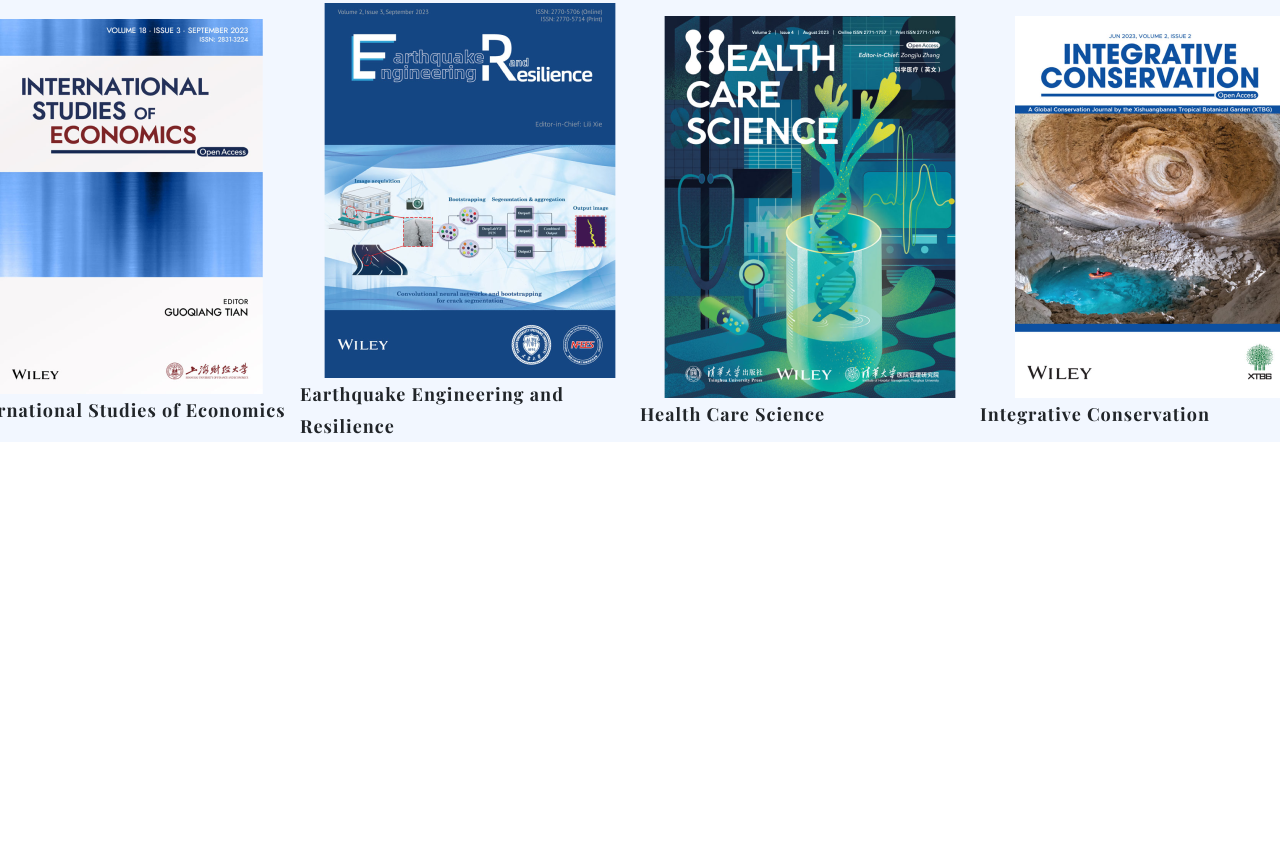
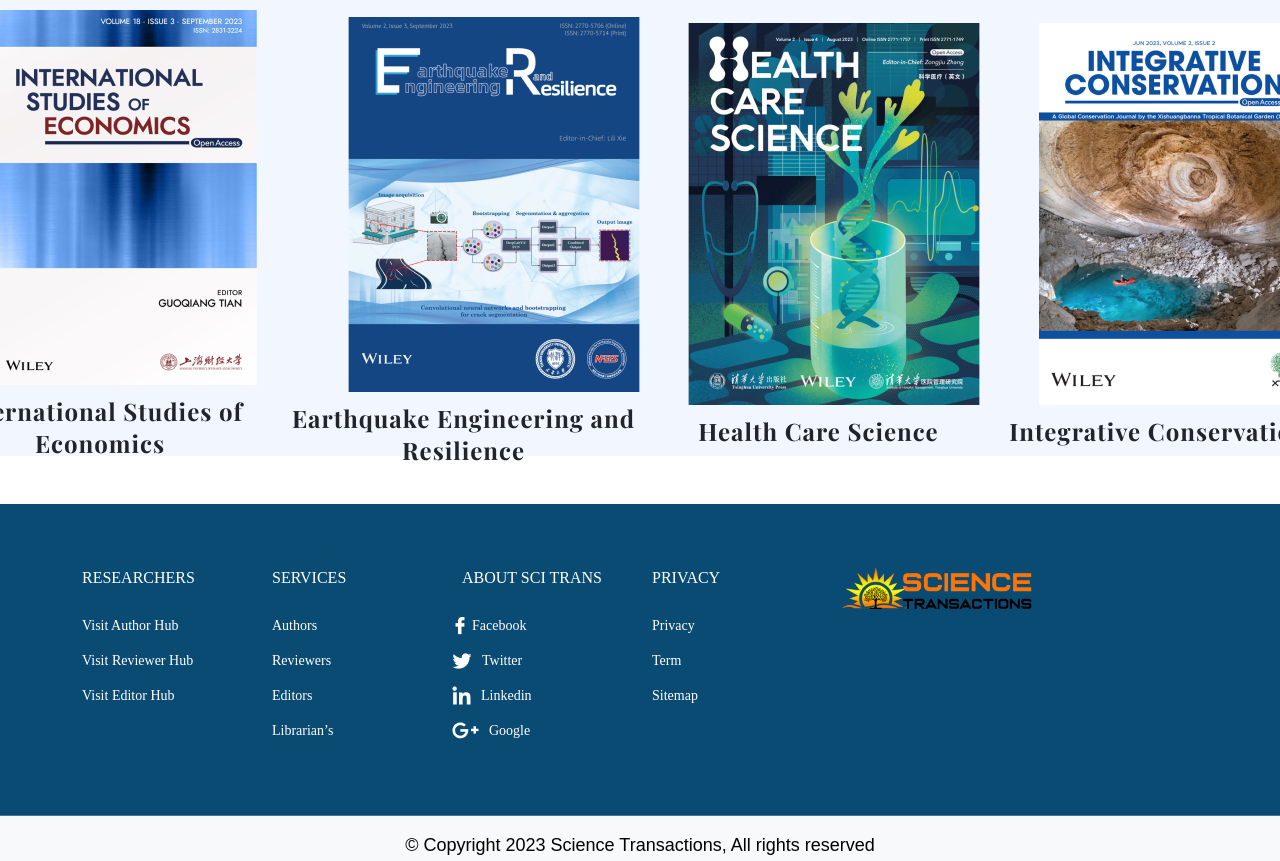
Before and after one commit to jainam-b/ST_Responsive, a plain HTML site: page index.html in a window 1280 px wide. Shown: the part 1939-2800 px from the top of the page. Before the commit the page ends 2381 px from the top, so only its background shows below. Drawn offline with nearby package versions, Linux system fonts and the light colour scheme.

Commit message:
footer completed

```diff
--- a/index.html
+++ b/index.html
@@ -311,7 +311,7 @@
 
       <div class="imagefigma-1-parent ">
         <img
-          class="imagefigma-1-icon"
+          class="imagefigma-1-icon lib_img1"
           alt=""
           src="/images/imagefigma 1.png"
         />
@@ -324,9 +324,9 @@
         <div></div>
       </div>
       <!-- 2 -->
-      <div class="imagefigma-1-parent">
+      <div class="imagefigma-1-parent ">
         <img
-          class="imagefigma-1-icon"
+          class="imagefigma-1-icon lib_img"
           alt=""
           src="/images/imagefigma 2.png"
         />
@@ -373,5 +373,104 @@
 
   <!-- Library ends -->
 
+
+  <!-- Footer starts -->
+<!-- <div class="footer_bg">
+  <div class="d-flex justify-content-end align-items-center flex-row"  >
+  <div class="d-flex justify-content-center align-items-center flex-row">
+      <div>container 1</div>
+      <div>container 1</div>
+      <div>container 1</div>
+      <div>container 1</div>
+  </div>
+</div>
+</div> -->
+
+
+
+
+
+<footer class="footer_bg text-white mt-5">
+<div class="container py-5">
+  <div class="row py-3">
+
+    <div class="col-lg-2 col-md-6 mb-4 mb-lg-0">
+      <h6 class="text-uppercase font-weight-bold mb-4">RESEARCHERS</h6>
+      <ul class="list-unstyled mb-0 text-white">
+        <li class="mb-2"><a href="#" class=" text-white text-decoration-none
+          text-decoration-none
+          text-decoration-none ">Visit Author Hub</a></li>
+        <li class="mb-2"><a href="#" class="text-white text-decoration-none">Visit Reviewer Hub</a></li>
+        <li class="mb-2"><a href="#" class="text-white text-decoration-none">Visit Editor Hub</a></li>
+
+      </ul>
+    </div>
+
+    <div class="col-lg-2 col-md-6 mb-4 mb-lg-0">
+      <h6 class="text-uppercase font-weight-bold mb-4">SERVICES</h6>
+      <ul class="list-unstyled mb-0">
+        <li class="mb-2"><a href="#" class="text-white text-decoration-none">Authors</a></li>
+        <li class="mb-2"><a href="#" class="text-white text-decoration-none">Reviewers</a></li>
+        <li class="mb-2"><a href="#" class="text-white text-decoration-none">Editors</a></li>
+        <li class="mb-2"><a href="#" class="text-white text-decoration-none">Librarian’s</a></li>
+      </ul>
+    </div>
+
+    <div class="col-lg-2 col-md-6 mb-4 mb-lg-0">
+      <h6 class="text-uppercase font-weight-bold mb-4">ABOUT SCI TRANS</h6>
+      <ul class="list-unstyled mb-0">
+        <li class="mb-2"><a href="#" class="text-white text-decoration-none"><img class="facebook_img" alt="" src="images/Icon_11_.png" />Facebook</a></li>
+        <li class="mb-2"><a href="#" class="text-white text-decoration-none">
+          <img class="twitter_img" alt="" src="images/_x30_4.Twitter.png"/>Twitter</a></li>
+        <li class="mb-2"><a href="#" class="text-white text-decoration-none"><div class="facebook">
+          <img
+            class="linkedin_img"
+            alt=""
+            src="images/linkedin (3).png"
+          />Linkedin</a></li>
+        <li class="mb-2"><a href="#" class="text-white text-decoration-none"><img
+          class="google_img"
+          alt=""
+          src="images/google-plus.png"
+        />Google</a></li>
+      </ul>
+    </div>
+    <div class="col-lg-2 col-md-6 mb-4 mb-lg-0">
+      <h6 class="text-uppercase font-weight-bold mb-4">PRIVACY</h6>
+      <ul class="list-unstyled mb-0">
+        <li class="mb-2"><a href="#" class="text-white text-decoration-none">Privacy</a></li>
+        <li class="mb-2"><a href="#" class="text-white text-decoration-none">Term</a></li>
+        <li class="mb-2"><a href="#" class="text-white text-decoration-none">Sitemap</a></li>
+
+      </ul>
+    </div>
+    <div class="col-lg-4 col-md-6 mb-lg-0">
+      <!-- <h6 class="text-uppercase font-weight-bold mb-4">Registered Office Address</h6> -->
+      <img class="footer_logo mb-4" src="/images/logo15.png" alt="">
+
+      <ul class="list-inline mt-4">
+        <li class="list-inline-item"><a href="#" target="_blank" title="twitter"><i class="fab  fa-2x fa-twitter"></i></a></li>
+        <li class="list-inline-item"><a href="#" target="_blank" title="facebook"><i class="fab fa-2x fa-facebook-f"></i></a></li>
+        <li class="list-inline-item"><a href="#" target="_blank" title="instagram"><i class="fab fa-2x fa-instagram"></i></a></li>
+        <li class="list-inline-item"><a href="#" target="_blank" title="pinterest"><i class="fab fa-2x fa-youtube"></i></a></li>
+        <li class="list-inline-item"><a href="#" target="_blank" title="vimeo"><i class="fab fa-2x fa-google"></i></a></li>
+      </ul>
+    </div>
+  </div>
+</div>
+<hr class="p-0 m-0 b-0">
+
+
+<div class="bg-light py-2">
+  <div class="container text-center">
+    <p class="text-black text-decoration-none mb-0 py-2">&copy; Copyright  2023 Science Transactions, All rights reserved</p>
+
+    </div>
+  </div>
+
+</footer>
+
+  <!-- Footer ends -->
+
   </body>
 </html>
--- a/style.css
+++ b/style.css
@@ -260,32 +260,103 @@ a {
 
 
 }
-/* .international-studies-of{
-    display: flex;
-    text-align: center;
-    font-size: 24px;
-    justify-content: center;
-    align-items: center;
-    line-height: 32px;
-    align-self: stretch;
-} */
+
 .international-studies-of {
   align-self: stretch;
   position: relative;
   line-height: 32px;
   font-weight: 500;
   letter-spacing: 1px;
+  left: -15px;
+  top: 10px;
+  text-align: center;
+  font-size: 24px;
 }
-.nama-rumah-harga {
-  align-self: stretch;
-  display: flex;
-  flex-direction: column;
-  align-items: flex-start;
-  justify-content: flex-start;
+.lib_img{
+  margin-left: 30px;
+  margin-top: 14px;
+}
+.lib_img1{
+  margin-left: 17px;
+
+}
+.footer_bg{
+  position: relative;
+  background-color: #094B72;
+  color: white;
+  font-family: 'Sanchez', serif;
+
+}
+.facebook_img{
+  position: relative;
+  left: -7px;
+  top: -1px;
+
+}
+.twitter_img{
+  position: relative;
+  left: -10px;
+  top: -1px;
+
+}
+.linkedin_img{
+  position: relative;
+  left: -10px;
+  top: -1px;
+
+}
+.google_img{
+  position: relative;
+  left: -10px;
+  top: -1px;
+
 }
 
 /* library ends desktop */
 /* search ends */
+
+
+#button-addon1 {
+  color: #ffc371;
+}
+
+i {
+  color: #0000cc;
+  font-size: 20px;}
+
+.form-control::placeholder {
+  font-size: 0.95rem;
+  color: #aaa;
+  font-style: italic;
+}
+
+.form-control.shadow-0:focus {
+  box-shadow: none;
+}
+
+
+.display-3{
+  font-family: 'Sanchez', serif;
+}
+
+p{
+  font-family: 'Tajawal', sans-serif;
+}
+
+.lead{
+  font-family: 'Sanchez 200', serif;
+}
+.footer_logo {
+  position: absolute;
+  width: 190px;
+  height: 41px;
+
+  object-fit: cover;
+}
+
+/* footer starts */
+
+/* footer ends */
   @media screen and (max-width:768px){
     .centerOnMobile {
       text-align:center
@@ -442,7 +513,7 @@ a {
       font-weight: 500;
       font-size: 19px;
       text-align: center;
-      margin: 8px 3px;
+      margin: 8px 18px;
   }
     .lib_image  {
       /* d-flex justify-content-center  align-items-center flex-row mx-5 mt-5 flex-nowrap */
@@ -455,6 +526,15 @@ a {
 
 
     }
+    .lib_img{
+      margin-left: 16px;
+      margin-top: 14px;
+  }
+    .lib_img1{
+      margin-left: 12px;
+
+  }
+
 
 
 
```
